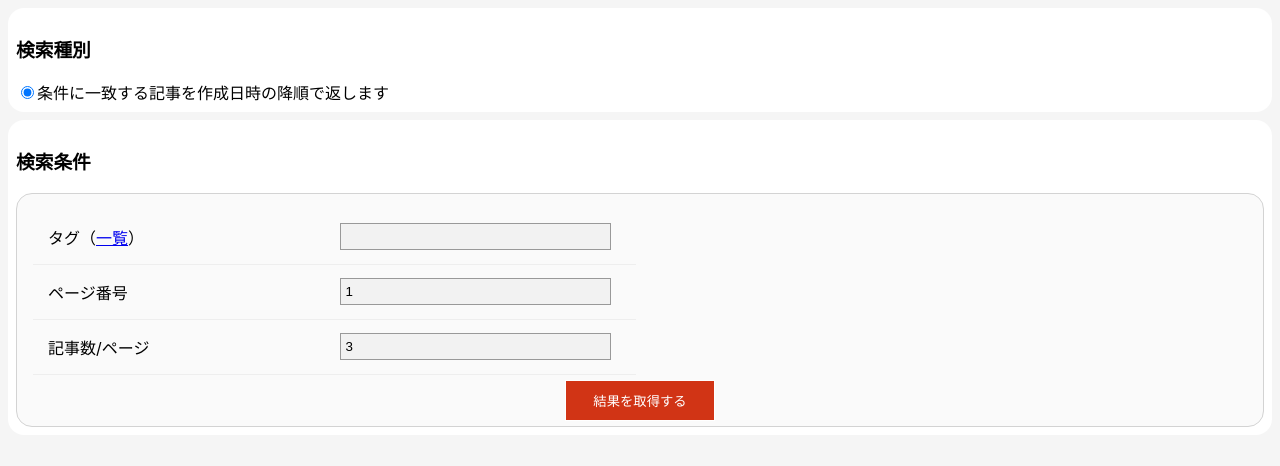
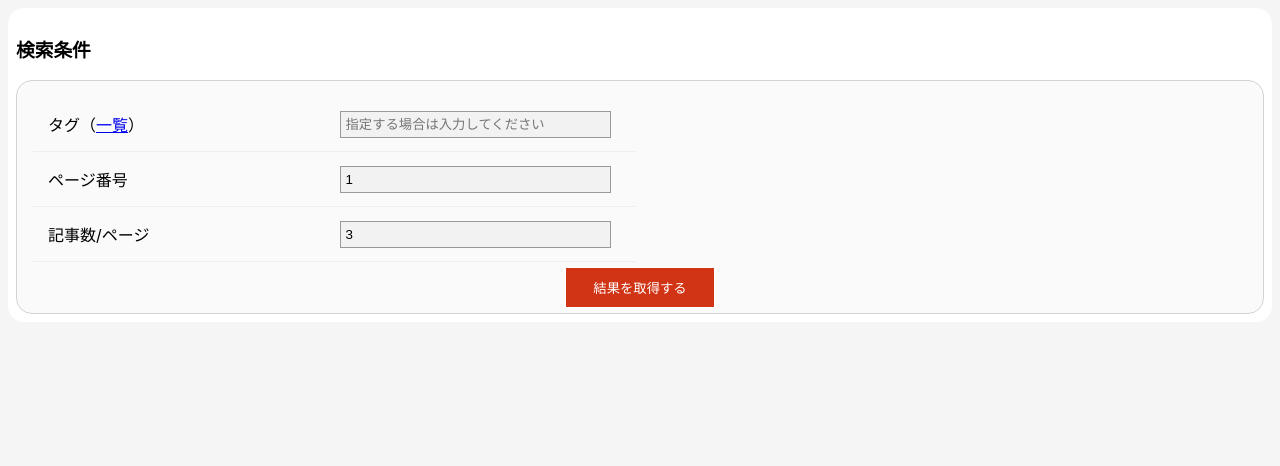
Before and after one commit to ek670/qiita-post, a React (Create React App) app: page / in a window 1280 px wide. Shown: the top 466 px of the page. Built offline with nearby package versions, Linux system fonts and the light colour scheme.

Commit message:
routerで遷移させてクエリパラメータで検索条件を指定する

```diff
--- a/package.json
+++ b/package.json
@@ -13,6 +13,7 @@
     "axios": "^1.1.3",
     "react": "^18.2.0",
     "react-dom": "^18.2.0",
+    "react-router-dom": "^6.4.3",
     "react-scripts": "5.0.1",
     "typescript": "^4.9.3",
     "web-vitals": "^2.1.4"
--- a/src/App.tsx
+++ b/src/App.tsx
@@ -1,13 +1,18 @@
 import React from "react";
+import { BrowserRouter, Route, Routes } from "react-router-dom";
 import "./App.css";
-import { ActionSelector } from "./components/ActionSelector";
+import { Input } from "./pages/Input";
+import { Result } from "./pages/Result";
 import "./style.css";
 
 function App() {
   return (
-    <>
-      <ActionSelector />
-    </>
+    <BrowserRouter>
+      <Routes>
+        <Route index element={<Input />} />
+        <Route path="/result" element={<Result />} />
+      </Routes>
+    </BrowserRouter>
   );
 }
 
--- a/src/components/ActionSelector.tsx
+++ /dev/null
@@ -1,31 +0,0 @@
-import { useState } from "react";
-import { GetItemsInput } from "./GetItemsInput";
-
-export const actions = ["条件に一致する記事を作成日時の降順で返します"];
-
-export const ActionSelector = () => {
-  console.log("render ActionSelector");
-
-  const [action, setAction] = useState(actions[0]);
-
-  const selectAction = (e: { target: { value: string } }) => {
-    setAction(e.target.value);
-  };
-
-  return (
-    <>
-      <div className="block">
-        <h3 className="title">検索種別</h3>
-        {actions.map((item) => {
-          return (
-            <div key={item}>
-              <input id={item} type="radio" value={item} onChange={selectAction} checked={item === action} />
-              <label htmlFor={item}>{item}</label>
-            </div>
-          );
-        })}
-      </div>
-      {action === actions[0] && <GetItemsInput action={action} />}
-    </>
-  );
-};
--- a/src/components/GetItemsInput.tsx
+++ b/src/components/GetItemsInput.tsx
@@ -1,22 +1,19 @@
 import { useState } from "react";
-import { actions } from "./ActionSelector";
-import axios from "axios";
-import { GetItemsResult, item } from "./GetItemsResult";
+import { useSearchParams, useNavigate } from "react-router-dom";
+import { GetItemsParams } from "../model/GetItemsParams";
 
-export const GetItemsInput = (props: { action: string }) => {
+export const GetItemsInput = () => {
   console.log("render InputForm");
 
-  const [state, setState] = useState<{
-    tag: string;
-    page: string;
-    per_page: string;
-  }>({
-    tag: "",
-    page: "1",
-    per_page: "3",
+  const [seachParams] = useSearchParams();
+
+  const [state, setState] = useState<GetItemsParams>({
+    tag: seachParams.get("tag") || "",
+    page: seachParams.get("page") || "1",
+    per_page: seachParams.get("per_page") || "3",
   });
 
-  const handleInput = (e: { target: { value: string; name: string } }) => {
+  const handleInput = (e: { target: { name: string; value: string } }) => {
     console.log({ ...state, [e.target.name]: e.target.value });
 
     if (e.target.name == "page") {
@@ -31,28 +28,12 @@ export const GetItemsInput = (props: { action: string }) => {
     setState({ ...state, [e.target.name]: e.target.value });
   };
 
-  const [post, setPost] = useState<{ items: item[]; got: boolean }>({ items: [], got: false });
+  const navigate = useNavigate();
 
-  const client = axios.create({
-    baseURL: "https://qiita.com/api/v2",
-  });
-
-  const getItems = async () => {
-    const endpoint = `items?page=${state.page}&per_page=${state.per_page}`;
-
-    const response = await client.get(state.tag == "" ? endpoint : `${endpoint}&query=tag%3A${state.tag}`, {
-      headers: {
-        Authorization: "Bearer 541dfaeb7284908f175a9564708a69ff24c103d8",
-      },
-    });
-
-    setPost({ items: response.data, got: true });
-
-    console.log(response);
-  };
+  // Resutページに遷移しAPIとクエリパラメータを渡す
+  const showResult = () => navigate(`/result?page=${state.page}&per_page=${state.per_page}&tag=${state.tag}`);
 
   return (
-    <>
     <div className="block">
       <h3 className="title">検索条件</h3>
       <div className="form">
@@ -66,7 +47,14 @@ export const GetItemsInput = (props: { action: string }) => {
               ）
             </th>
             <td>
-                <input className="param" type="text" name="tag" value={state.tag} onChange={handleInput} />
+              <input
+                className="param"
+                type="text"
+                name="tag"
+                value={state.tag}
+                onChange={handleInput}
+                placeholder="指定する場合は入力してください"
+              />
             </td>
           </tr>
           <tr>
@@ -83,11 +71,9 @@ export const GetItemsInput = (props: { action: string }) => {
           </tr>
         </table>
         <div>
-            <button onClick={getItems}>結果を取得する</button>
+          <button onClick={showResult}>結果を取得する</button>
         </div>
       </div>
     </div>
-      {props.action === actions[0] && post.got && <GetItemsResult items={post.items} date={new Date().toLocaleString("ja")} />}
-    </>
   );
 };
--- a/src/components/GetItemsResult.tsx
+++ b/src/components/GetItemsResult.tsx
@@ -1,45 +1,62 @@
-export type item = {
-  id: string;
-  title: string;
-  url: string;
-  likes_count: number;
-  stocks_count: number;
-  updated_at: string;
-  page_views_count: string;
-  user: {
-    id: string;
-    name: string;
-    profile_image_url: string;
-    organization: string;
-  };
-  tags: { name: string }[];
+import { useState, useEffect } from "react";
+import axios from "axios";
+import { useSearchParams } from "react-router-dom";
+import { item } from "../model/Item";
+
+export const GetItemsResult = () => {
+  const [seachParams] = useSearchParams();
+
+  const [post, setPost] = useState<{ items: item[]; got: boolean; date: string }>({
+    items: [],
+    got: false,
+    date: new Date().toLocaleString("ja"),
+  });
+
+  const client = axios.create({
+    baseURL: "https://qiita.com/api/v2",
+  });
+
+  useEffect(() => {
+    getItems();
+    console.log(`useEffect`);
+  }, [seachParams.get("page"), seachParams.get("per_page"), seachParams.get("tag")]);
+
+  const getItems = async () => {
+    console.log("get items");
+
+    const endpoint = `items?page=${seachParams.get("page") || "1"}&per_page=${seachParams.get("per_page") || "3"}`;
+
+    const response = await client.get(endpoint + (seachParams.get("tag") && `&query=tag%3A${seachParams.get("tag")}`), {
+      headers: {
+        Authorization: "Bearer 541dfaeb7284908f175a9564708a69ff24c103d8",
+      },
+    });
+
+    setPost({ items: response.data, got: true, date: new Date().toLocaleString("ja") });
+
+    console.log(response);
   };
 
-export const GetItemsResult = (props: { items: item[]; date: string }) => {
   return (
-    <>
     <div className="block">
       <h3 className="title">検索結果</h3>
-        <span>{+props.items.length + "件  " + props.date}</span>
-        {props.items.length == 0 && "検索条件に一致する記事がありませんでした"}
-        {props.items.map((item) => {
-          return (
+      <div>{post.got || "記事を取得中です"}</div>
+      <div>{post.items.length + "件  " + post.date}</div>
+      {post.got && post.items.length == 0 && "検索条件に一致する記事がありませんでした"}
+      {post.items.map((item) => (
         <div key={item.id} className="card">
           <article className="article">
             <a className="itemlink" href={item.url} target="_blank" rel="noreferrer"></a>
             <h3 className="itemtitle">{item.title}</h3>
             <span className="tags">
               <img className="icon" src={`${process.env.PUBLIC_URL}/tag-free7.jpg`} />
-                  {item.tags.map((tag, index) => {
-                    return (
+              {item.tags.map((tag, index) => (
                 <span key={index}>
-                        {index != 0 && ","}
                   <a className="taglink" href={`https://qiita.com/tags/${tag.name}`} target="_blank" rel="noreferrer">
                     {tag.name}
                   </a>
                 </span>
-                    );
-                  })}
+              ))}
             </span>
             <span className="footer">
               <img className="icon" src={`${process.env.PUBLIC_URL}/star.png`} />
@@ -52,9 +69,7 @@ export const GetItemsResult = (props: { items: item[]; date: string }) => {
             <span className="footer">{" " + item.updated_at.slice(0, 10)}</span>
           </article>
         </div>
-          );
-        })}
+      ))}
     </div>
-    </>
   );
 };
--- /dev/null
+++ b/src/model/GetItemsParams.tsx
@@ -0,0 +1,5 @@
+export type GetItemsParams = {
+  tag?: string;
+  page?: string;
+  per_page?: string;
+};
--- /dev/null
+++ b/src/model/Item.tsx
@@ -0,0 +1,16 @@
+export type item = {
+  id: string;
+  title: string;
+  url: string;
+  likes_count: number;
+  stocks_count: number;
+  updated_at: string;
+  page_views_count: string;
+  user: {
+    id: string;
+    name: string;
+    profile_image_url: string;
+    organization: string;
+  };
+  tags: { name: string }[];
+};
--- /dev/null
+++ b/src/pages/Input.tsx
@@ -0,0 +1,7 @@
+import { GetItemsInput } from "../components/GetItemsInput";
+
+export const Input = () => {
+  console.log("render Input-page");
+
+  return <GetItemsInput />;
+};
--- /dev/null
+++ b/src/pages/Result.tsx
@@ -0,0 +1,13 @@
+import { GetItemsInput } from "../components/GetItemsInput";
+import { GetItemsResult } from "../components/GetItemsResult";
+
+export const Result = () => {
+  console.log("render Result-page");
+
+  return (
+    <>
+      <GetItemsInput />
+      <GetItemsResult />
+    </>
+  );
+};
```
Also changed, not shown: 1 other file (tests, documents, lock files or other folders). Lines whose indentation alone changed are shown as unchanged.
